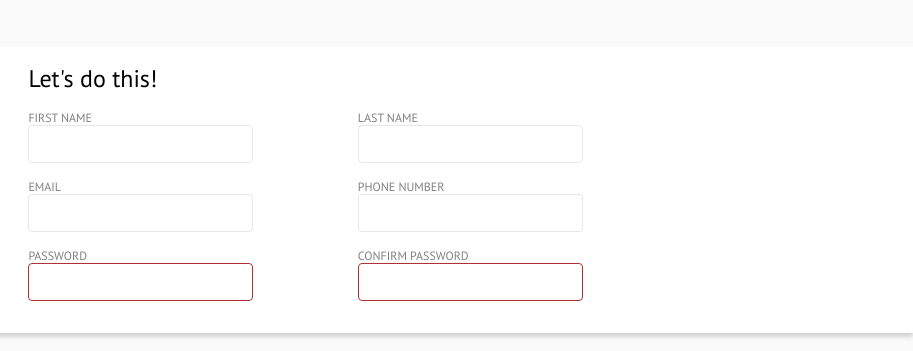
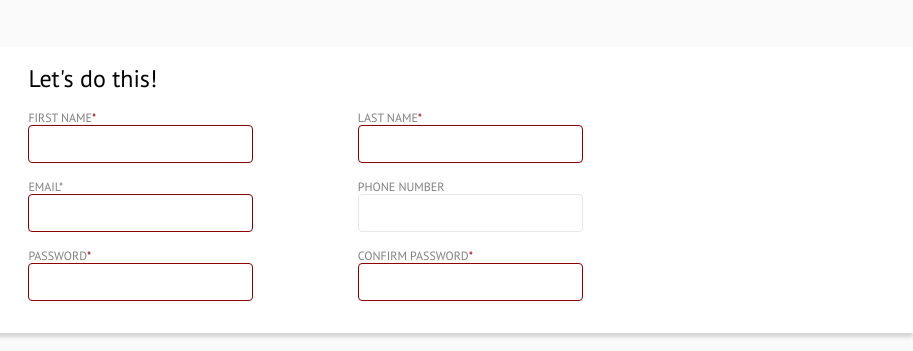
Before and after one commit to szkiss04/odin-login-page, a plain HTML site: page index.html in a window 1280 px wide. Shown: the part 174-525 px from the top of the page, 367-1280 px from the left. Drawn offline with Linux system fonts and the light colour scheme.

Commit message:
Project is done, maybe further validation with JS?

```diff
--- a/index.html
+++ b/index.html
@@ -27,17 +27,17 @@
                 <p>Let's do this!</p>
                 <div class="form-row">
                     <div class="form-item">
-                        <label for="firstname">First name</label>
+                        <abbr title="Required"><label for="firstname">First name<span class="asterisk">*</span></label></abbr>
                         <input type="text" name="firstname" id="firstname" required>
                     </div>
                     <div class="form-item">
-                        <label for="lastname">Last name</label>
+                        <abbr title="Required"><label for="lastname">Last name<span class="asterisk">*</span></label></abbr>
                         <input type="text" name="lastname" id="lastname" required>
                     </div>
                 </div>
                 <div class="form-row">
                     <div class="form-item">
-                        <label for="email">Email</label>
+                        <abbr title="Required"><label for="email">Email<span class="aterisk">*</span></label></abbr>
                         <input type="email" name="email" id="email" required>
                     </div>
                     <div class="form-item">
@@ -47,12 +47,12 @@
                 </div>
                 <div class="form-row">
                     <div class="form-item">
-                        <label for="password">Password</label>
-                        <input type="password" name="password" id="password" class="error" required>
+                        <abbr title="Required"><label for="password">Password<span class="asterisk">*</span></label></abbr>
+                        <input type="password" name="password" id="password" required>
                     </div>
                     <div class="form-item">
-                        <label for="pwdconfirm">Confirm password</label>
-                        <input type="password" id="pwdconfirm" class="error" required>
+                        <abbr title="Required"><label for="pwdconfirm">Confirm password<span class="asterisk">*</span></label></abbr>
+                        <input type="password" id="pwdconfirm" required>
                     </div>
                 </div>
 
--- a/styles.css
+++ b/styles.css
@@ -132,6 +132,14 @@ button:active {
     background-color: #324324;
 }
 
-input.error {
-    border: 1px solid rgb(170, 51, 51);
+input:invalid {
+    border: 1px solid darkred;
 }
+
+abbr {
+    text-decoration: none;
+}
+
+.asterisk {
+    color: darkred;
+}
```
